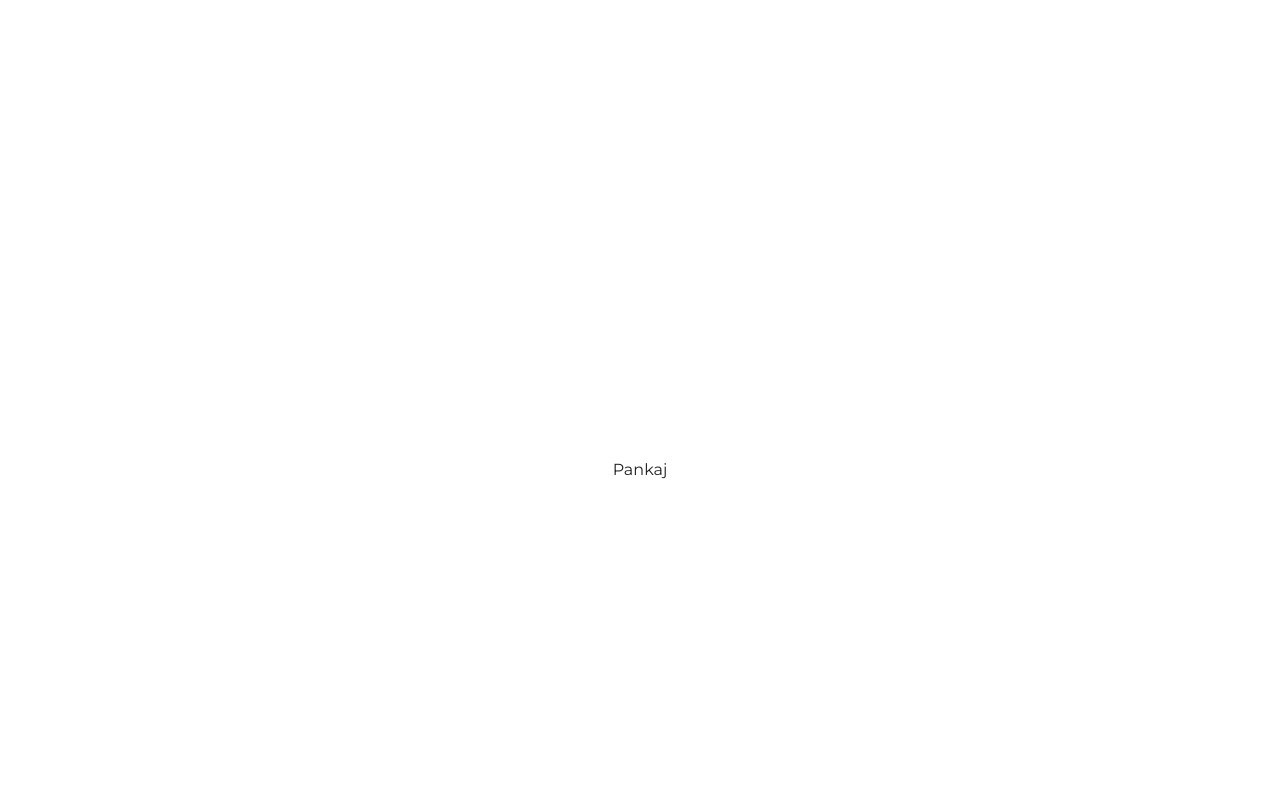
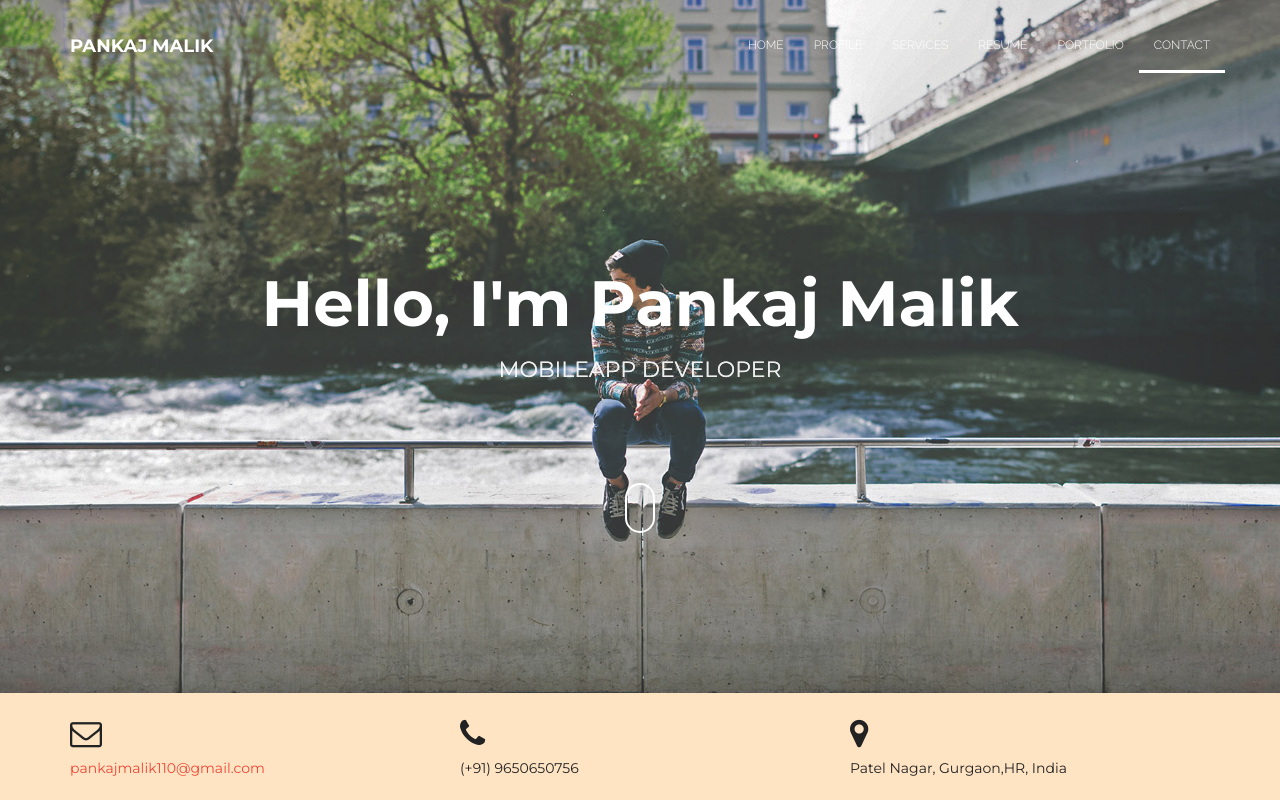
Before and after one commit to pmalikbtech/www.pankaj.com, a plain HTML site: page index.html in a window 1280 px wide. Shown: the top 800 px of the page. Drawn offline with Linux system fonts and the light colour scheme.

Commit message:
minor fix

```diff
--- a/index.html
+++ b/index.html
@@ -38,11 +38,11 @@
 
 <!-- Preloader -->
 
-<div id="preloader">
-    <div id="status">
-        <div class="status-mes"><h4>Pankaj</h4></div>
-    </div>
-</div>
+<!--<div id="preloader">-->
+    <!--<div id="status">-->
+        <!--<div class="status-mes"><h4>Pankaj</h4></div>-->
+    <!--</div>-->
+<!--</div>-->
 
 <!-- Navigation start -->
 <nav class="navbar navbar-custom navbar-fixed-top" role="navigation">
```
